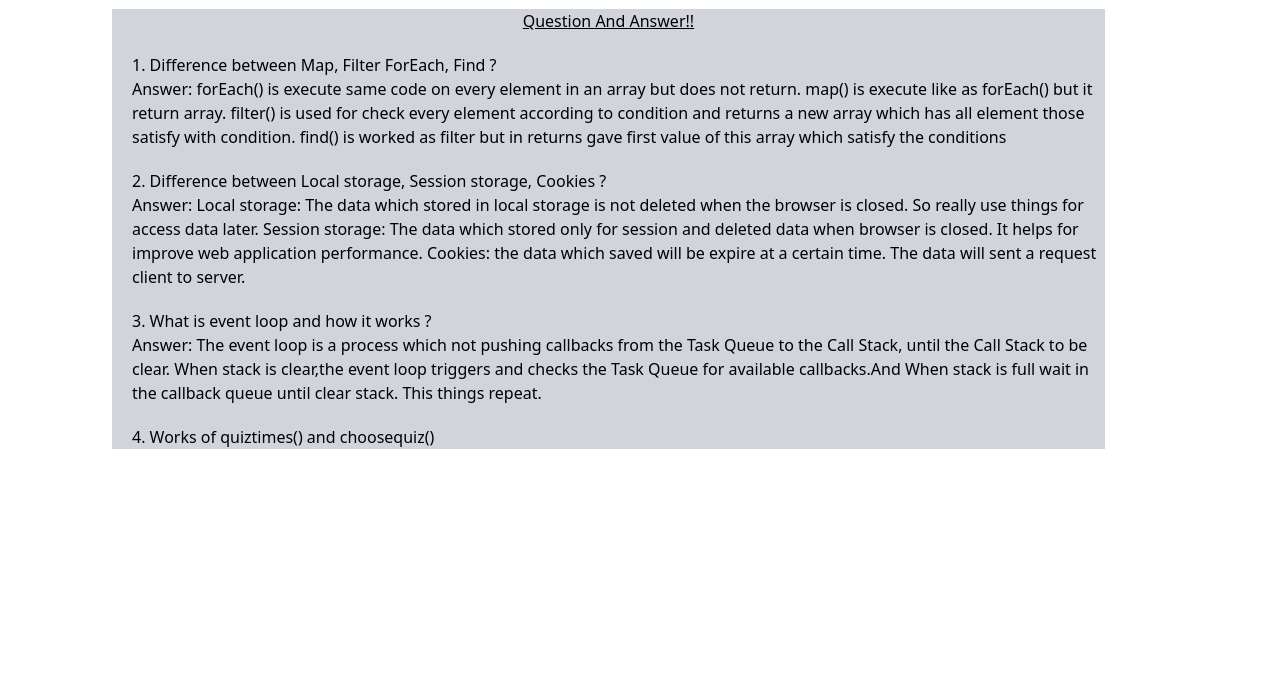
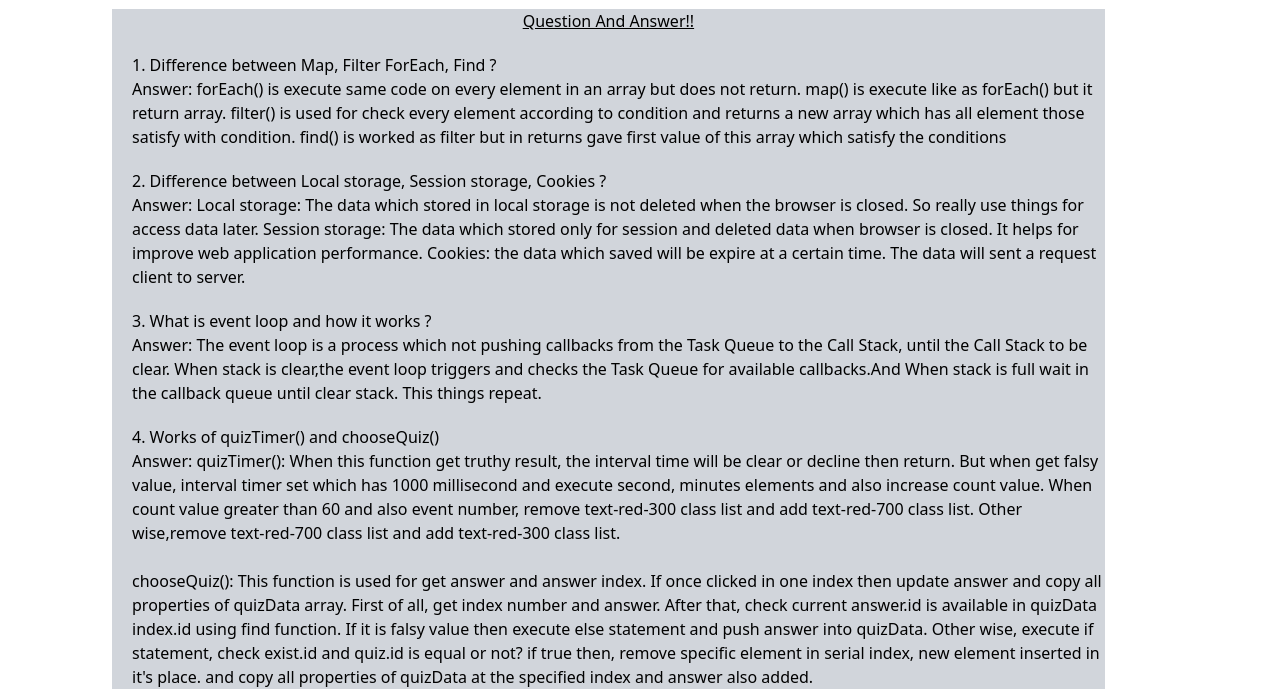
Before and after one commit to Sahrial-alam34/assignment7-quiz-hero-bug, a plain HTML site: page question.html in a window 1280 px wide. Shown: the part 131-820 px from the top of the page. Drawn offline with nearby package versions, Linux system fonts and the light colour scheme.

Commit message:
update questions

```diff
--- a/index.js
+++ b/index.js
@@ -58,7 +58,7 @@ const loadQuiz = async () => {
 
 // Displaying quiz on quiz page
 const displayQuiz = (data) => {
-  console.log(data);
+  //console.log(data);
   if (!data) {
     quizContainer.innerHTML = "";
     return;
@@ -131,7 +131,7 @@ document.querySelector("#submit").addEventListener('click', () => {
       ])
     );
   } else {
-    console.log('hi local')
+
     localStorage.setItem(
       'results',
       JSON.stringify([
--- a/question.html
+++ b/question.html
@@ -13,7 +13,7 @@
                 class="font-semibold text-violet-600">Answer the all question</span>!!!</h1>
     </header>
     <main>
-        <div class=" flex flex-col md:flex-row lg:flex-row mt-5 ml-28">
+        <div class=" flex flex-col md:flex-row lg:flex-row mt-5 lg:ml-28">
             <div class="w-full md:w-[85%] lg:w-[85%] gap-5">
 
                 <div class="card card-compact w-full bg-gray-300 mx-auto ">
@@ -32,7 +32,10 @@
                     <h1> Answer: The event loop is a process which not pushing callbacks from the Task Queue to the Call Stack,  until the Call Stack to be clear. When stack is clear,the event loop triggers and checks the Task Queue for available callbacks.And When stack is full wait in the callback queue until clear stack. This things repeat.   </h1>
                   </div>
                   <div class="ml-5 mt-5">
-                    <h1> 4. Works of quiztimes() and choosequiz()</h1>
+                    <h1> 4. Works of quizTimer() and chooseQuiz()</h1>
+                    <h1>Answer:  quizTimer(): When this function get truthy result, the interval time will be clear or decline then return. But when get falsy value, interval timer set which has 1000 millisecond and execute second, minutes elements and also increase count value. When count value greater than 60 and also event number, remove text-red-300 class list and add text-red-700 class list. Other wise,remove text-red-700 class list and add text-red-300 class list. <span><br><br></span>
+                    chooseQuiz(): This function is used for get answer and answer index. If once clicked in one index then update answer and copy all properties of quizData array. First of all, get index number and answer. After that, check current answer.id is available in quizData index.id using find function. If it is falsy value then execute else statement and push answer into quizData. Other wise, execute if statement, check exist.id and quiz.id is equal or not? if true then, remove specific element in serial index, new element inserted in it's place. and copy all properties of quizData at the specified index and answer also added.
+                    </h1>
                   </div>
                 </div>
               </div>
```
Also changed, not shown: noChange.js (+7 -0 lines).
